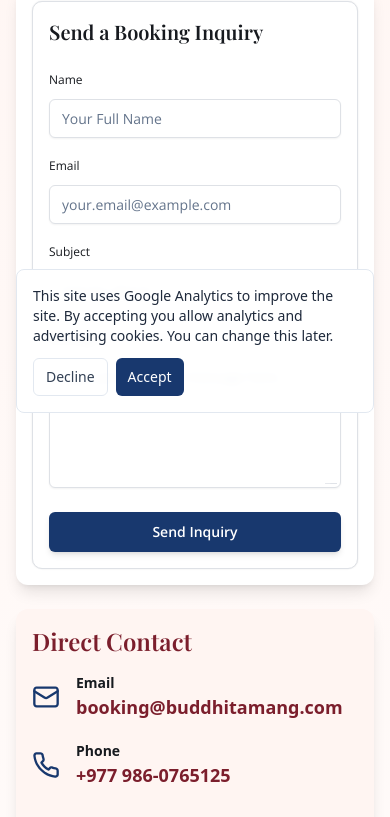
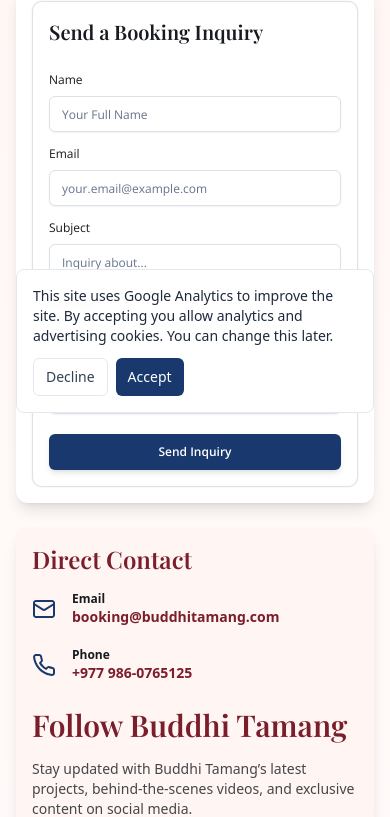
Before and after one commit to Saga-Infographics/Buddhi_tamang, a React (Vite) app in the folder project/: page /contact in a window 390 px wide. Shown: the part 415-1232 px from the top of the page. Built offline with nearby package versions, Linux system fonts and the light colour scheme; no server answers.

Commit message:
made project responsive

```diff
--- a/project/src/screens/Biography/Biography.tsx
+++ b/project/src/screens/Biography/Biography.tsx
@@ -63,10 +63,10 @@
               <p className="text-[#171a1fcc] text-base sm:text-lg md:text-xl mb-3 sm:mb-4 leading-relaxed">
                 Buddhi Tamang is a celebrated Nepali actor, theatre practitioner, and mentor. Born in 1982 in Kavrepalanchok, Nepal, he has become a household name through his signature comedic roles and versatile performances across theatre and film.
               </p>
-              <p className="text-[#171a1fcc] text-lg md:text-xl mb-4 leading-relaxed">
+              <p className="text-[#171a1fcc] text-base sm:text-lg md:text-xl mb-3 sm:mb-4 leading-relaxed">
                 He is widely recognized for his iconic characters in the <strong>Kabaddi</strong> and <strong>Chhakka Panja</strong> film series, and for his impactful contributions to Nepali theatre as a performer and mentor.
               </p>
-              <p className="text-[#171a1fcc] text-lg md:text-xl leading-relaxed">
+              <p className="text-[#171a1fcc] text-base sm:text-lg md:text-xl leading-relaxed">
                 With a career spanning over a decade, Buddhi Tamang continues to entertain and inspire audiences, combining traditional Nepali storytelling with contemporary acting techniques.
               </p>
             </div>
@@ -79,7 +79,7 @@
               {affiliations.map((item, idx) => (
                 <div
                   key={idx}
-                  className="bg-white rounded-xl p-8 shadow-md hover:shadow-xl transition-shadow duration-300"
+                  className="bg-white rounded-xl p-4 sm:p-6 md:p-8 shadow-md hover:shadow-xl transition-shadow duration-300"
                 >
                   <h3 className="font-semibold text-2xl mb-3">{item.organisation}</h3>
                   <p className="text-gray-700">{item.role}</p>
@@ -95,11 +95,11 @@
               {filmography.map((film, idx) => (
                 <div
                   key={idx}
-                  className="bg-white rounded-xl p-6 shadow-lg hover:shadow-2xl transition-shadow duration-300 border-l-4 border-[#7B1E2C] hover:scale-105 transform transition-transform duration-300"
+                  className="bg-white rounded-xl p-4 sm:p-5 md:p-6 shadow-lg hover:shadow-2xl transition-shadow duration-300 border-l-4 border-[#7B1E2C] hover:scale-105 transform transition-transform duration-300"
                 >
-                  <h3 className="text-xl font-bold text-[#7B1E2C] mb-1">{film.title} ({film.year})</h3>
-                  <p className="text-sm text-gray-500 mb-2"><strong>Role:</strong> {film.role}</p>
-                  <p className="text-gray-700">{film.description}</p>
+                  <h3 className="text-lg sm:text-xl font-bold text-[#7B1E2C] mb-1">{film.title} ({film.year})</h3>
+                  <p className="text-xs sm:text-sm text-gray-500 mb-1"><strong>Role:</strong> {film.role}</p>
+                  <p className="text-xs sm:text-sm text-gray-600">{film.description}</p>
                 </div>
               ))}
             </div>
--- a/project/src/screens/Contact/Contact.tsx
+++ b/project/src/screens/Contact/Contact.tsx
@@ -63,17 +63,17 @@
                 </h2>
                 <div className="flex flex-col gap-5">
                   <div className="flex items-center gap-4">
-                    <img className="w-7 h-7" src="/mail.svg" alt="Email" />
+                    <img className="w-6 sm:w-7 h-6 sm:h-7" src="/mail.svg" alt="Email" />
                     <div>
-                      <div className="text-sm text-[#171a1f] font-semibold">Email</div>
-                      <div className="text-lg text-[#7B1E2C] font-bold">booking@buddhitamang.com</div>
+                      <div className="text-xs sm:text-sm text-[#171a1f] font-semibold">Email</div>
+                      <div className="text-sm sm:text-base md:text-lg text-[#7B1E2C] font-bold">booking@buddhitamang.com</div>
                     </div>
                   </div>
                   <div className="flex items-center gap-4">
-                    <img className="w-7 h-7" src="/phone.svg" alt="Phone" />
+                    <img className="w-6 sm:w-7 h-6 sm:h-7" src="/phone.svg" alt="Phone" />
                     <div>
-                      <div className="text-sm text-[#171a1f] font-semibold">Phone</div>
-                      <div className="text-lg text-[#7B1E2C] font-bold">+977 986-0765125</div>
+                      <div className="text-xs sm:text-sm text-[#171a1f] font-semibold">Phone</div>
+                      <div className="text-sm sm:text-base md:text-lg text-[#7B1E2C] font-bold">+977 986-0765125</div>
                     </div>
                   </div>
                 </div>
--- a/project/src/screens/Contact/sections/ContactInfoSection/ContactInfoSection.tsx
+++ b/project/src/screens/Contact/sections/ContactInfoSection/ContactInfoSection.tsx
@@ -40,12 +40,12 @@
           Send a Booking Inquiry
         </h2>
 
-        <form action="https://formspree.io/f/xvgvqljy" method="POST" className="flex flex-col gap-[18px]">
+        <form action="https://formspree.io/f/xvgvqljy" method="POST" className="flex flex-col gap-3 sm:gap-4">
           {formFields.map((field) => (
-            <div key={field.id} className="flex flex-col gap-[9px]">
+            <div key={field.id} className="flex flex-col gap-1.5 sm:gap-2">
               <Label
                 htmlFor={field.id}
-                className="[font-family:'Open_Sans',Helvetica] font-normal text-[#171a1f] text-xs tracking-[0] leading-5"
+                className="[font-family:'Open_Sans',Helvetica] font-normal text-[#171a1f] text-xs sm:text-sm tracking-[0] leading-5"
               >
                 {field.label}
               </Label>
@@ -54,7 +54,7 @@
                   id={field.id}
                   name={field.id}
                   placeholder={field.placeholder}
-                  className="bg-white rounded-md border border-solid border-[#dee1e6] [font-family:'Open_Sans',Helvetica] font-normal text-[#565d6d] text-sm tracking-[0] leading-[22px] h-[39px] px-3"
+                  className="bg-white rounded-md border border-solid border-[#dee1e6] [font-family:'Open_Sans',Helvetica] font-normal text-[#565d6d] text-xs sm:text-sm tracking-[0] leading-[22px] h-9 sm:h-10 px-3"
                 />
               ) : (
                 <div className="relative">
@@ -62,10 +62,10 @@
                     id={field.id}
                     name={field.id}
                     placeholder={field.placeholder}
-                    className="bg-white rounded-md border border-solid border-[#dee1e6] [font-family:'Open_Sans',Helvetica] font-normal text-[#565d6d] text-sm tracking-[0] leading-[22px] h-[131px] px-3 pt-2 resize-none"
+                    className="bg-white rounded-md border border-solid border-[#dee1e6] [font-family:'Open_Sans',Helvetica] font-normal text-[#565d6d] text-xs sm:text-sm tracking-[0] leading-[22px] h-24 sm:h-32 px-3 pt-2 resize-none"
                   />
                   <img
-                    className="absolute right-1 bottom-1 w-3 h-3"
+                    className="absolute right-1 bottom-1 w-2.5 sm:w-3 h-2.5 sm:h-3"
                     alt="Resizing handle"
                     src="/resizing-handle.svg"
                   />
@@ -76,7 +76,7 @@
 
           <Button
             type="submit"
-            className="w-full bg-[#18386e] hover:bg-[#18386e]/90 border-0 h-10 rounded-md [font-family:'Open_Sans',Helvetica] font-semibold text-white text-sm text-center tracking-[0] leading-[22px] mt-[6px]"
+            className="w-full bg-[#18386e] hover:bg-[#18386e]/90 border-0 h-9 sm:h-10 rounded-md [font-family:'Open_Sans',Helvetica] font-semibold text-white text-xs sm:text-sm text-center tracking-[0] leading-[22px] mt-2 sm:mt-3"
           >
             Send Inquiry
           </Button>
--- a/project/src/screens/Portfolio/Portfolio.tsx
+++ b/project/src/screens/Portfolio/Portfolio.tsx
@@ -74,13 +74,13 @@
       <section className="bg-white py-10 sm:py-16 md:py-20">
         <div className="container mx-auto px-4 sm:px-6 md:px-12 lg:px-20 flex flex-col md:flex-row items-center gap-6 sm:gap-8 md:gap-12">
           <div className="flex-1">
-            <h1 className="text-3xl sm:text-4xl md:text-5xl font-extrabold text-[#7B1E2C] mb-3 sm:mb-4">Buddhi Tamang Portfolio</h1>
-            <p className="text-base sm:text-lg text-gray-700 mb-3 sm:mb-4">
+            <h1 className="text-2xl sm:text-3xl md:text-4xl lg:text-5xl font-extrabold text-[#7B1E2C] mb-2 sm:mb-3 md:mb-4">Buddhi Tamang Portfolio</h1>
+            <p className="text-sm sm:text-base md:text-lg text-gray-700 mb-2 sm:mb-3 md:mb-4">
               Discover the complete works of Buddhi Tamang — iconic Nepali actor, comedian, and theatre practitioner known for his unforgettable performances in film and theatre.
             </p>
           </div>
           <div className="flex-1 flex justify-center">
-            <img src="/images/buddhi-tamang-hero.jpg" alt="Buddhi Tamang" className="rounded-xl shadow-lg w-full max-w-sm object-cover" />
+            <img src="/images/buddhi-tamang-hero.jpg" alt="Buddhi Tamang" className="rounded-xl shadow-lg w-full max-w-xs sm:max-w-sm md:max-w-md object-cover" />
           </div>
         </div>
       </section>
@@ -92,7 +92,7 @@
               <button
                 key={cat}
                 onClick={() => setActiveCategory(cat)}
-                className={`px-3 sm:px-4 md:px-5 py-1.5 sm:py-2 rounded-full text-sm sm:text-base font-semibold transition ${
+                className={`px-2 sm:px-3 md:px-4 lg:px-5 py-1 sm:py-1.5 md:py-2 rounded-full text-xs sm:text-sm md:text-base font-semibold transition ${
                   activeCategory === cat ? "bg-[#7B1E2C] text-white shadow-lg" : "bg-white text-gray-800 border border-gray-300 hover:bg-[#fde2e4]"
                 }`}
               >
@@ -109,9 +109,9 @@
                 </div>
                 <div className="p-4 sm:p-5 md:p-6">
                   <span className="bg-[#fde2e4] text-[#7B1E2C] px-2 py-1 rounded-full text-xs font-medium">{item.category}</span>
-                  <h3 className="text-2xl font-semibold text-[#7B1E2C] mt-2">{item.title}</h3>
-                  <p className="text-gray-700 font-medium mt-1">{item.role}</p>
-                  <p className="text-gray-600 text-sm mt-2">{item.description}</p>
+                  <h3 className="text-lg sm:text-xl font-semibold text-[#7B1E2C] mt-2">{item.title}</h3>
+                  <p className="text-xs sm:text-sm text-gray-700 font-medium mt-1">{item.role}</p>
+                  <p className="text-xs sm:text-sm text-gray-600 mt-2">{item.description}</p>
                   <span className="text-gray-400 text-xs mt-1 block">{item.year}</span>
                 </div>
               </article>
```
Also changed, not shown: project/src/screens/Media/Media.tsx (+7 -7 lines).
